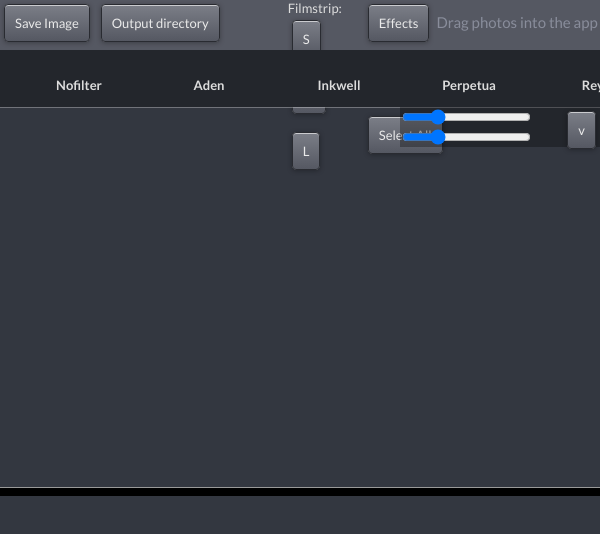
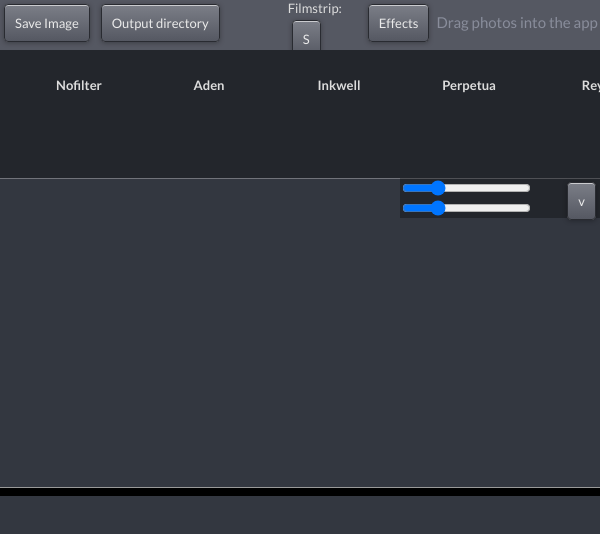
Before and after one commit to zz85/lightbroom, an Electron app: page index.html in a window 600 px wide. Drawn offline with Linux system fonts and the light colour scheme.

Commit message:
Fix effect toggling alignment

```diff
--- a/lightbroom.css
+++ b/lightbroom.css
@@ -59,9 +59,22 @@ html, body {
 	overflow: scroll;
 	background-color: #23262C;
 	box-shadow: 0px 1px 0px 0px rgba(255,255,255,0.30);
-	padding: 14px;
 	font-size: 13px;
 	transition: height 250ms;
+	height: 128px;
+}
+
+#filters > div:first-child{
+	padding-left: 14px;
+}
+
+#filters > div {
+	padding-top: 14px;
+	padding-bottom: 14px;
+}
+
+#filters > div:last-child{
+	padding-right: 14px;
 }
 
 button {
```
